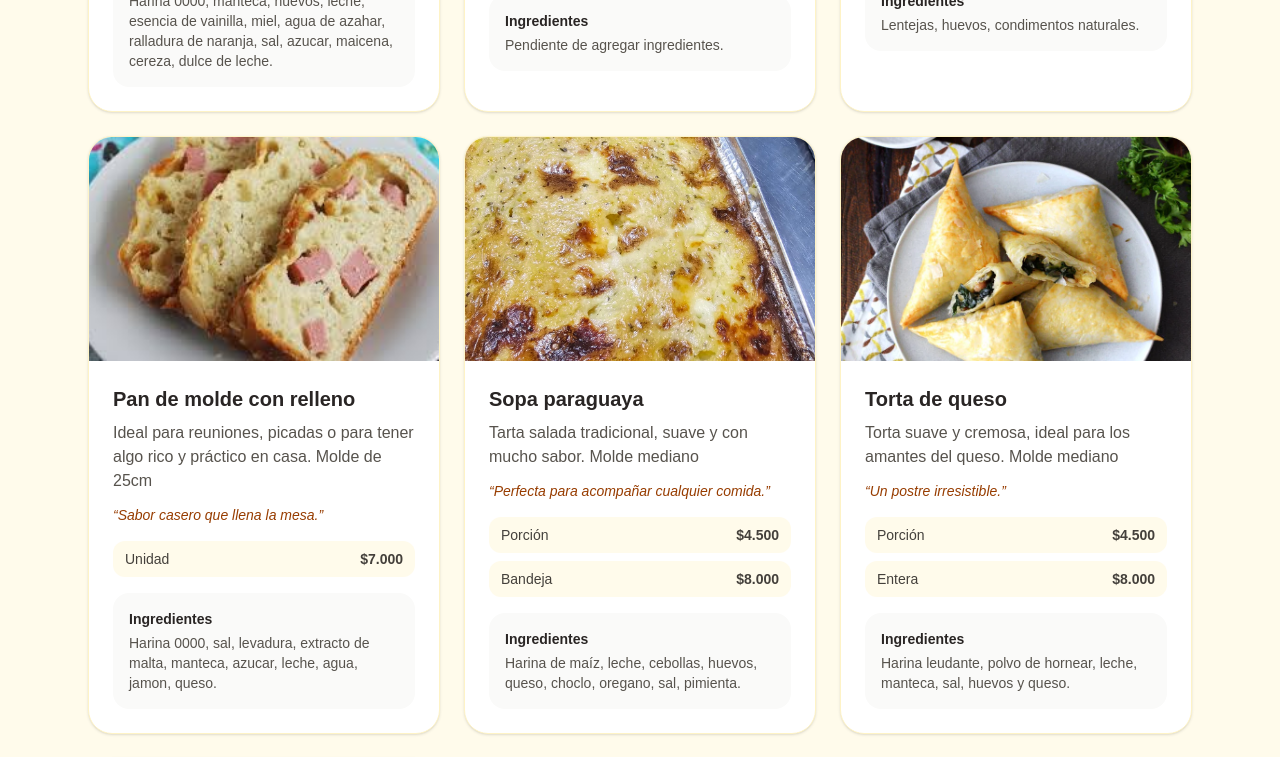
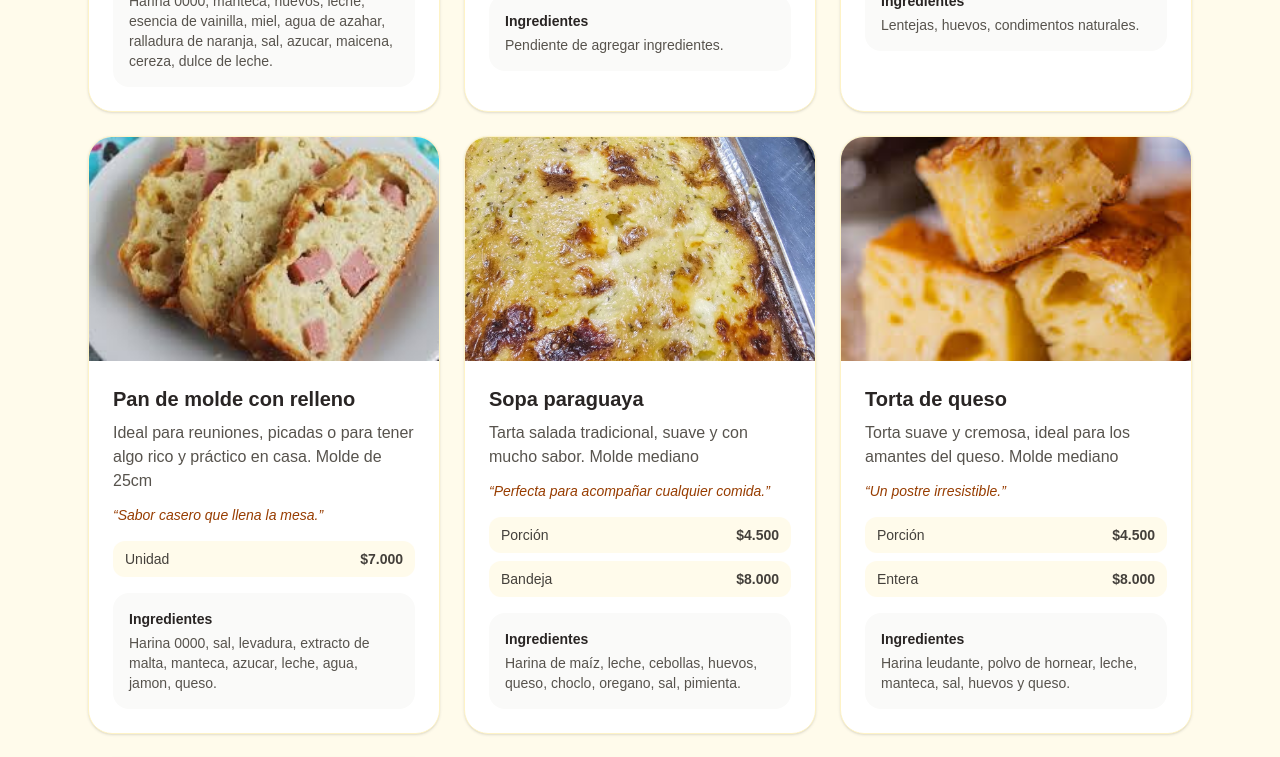
Before and after one commit to Zarzaandres/panaderia-carlita, a Next.js app: page / in a window 1280 px wide. Shown: the part 1700-2457 px from the top of the page. Built offline with nearby package versions, Linux system fonts and the light colour scheme; grey boxes are pictures that could not be loaded.

Commit message:
actulizar imagen

```diff
--- a/app/page.tsx
+++ b/app/page.tsx
@@ -105,14 +105,14 @@ export default function PanaderiaCarlitaWeb() {
   ],
   descripcion: 'Torta suave y cremosa, ideal para los amantes del queso. Molde mediano',
   frase: 'Un postre irresistible.',
-  imagen: '/productos/masa-filo-pollo.jpeg' ,
+  imagen: '/productos/torta-queso.jpg' ,
   ingredientes: 'Harina leudante, polvo de hornear, leche, manteca, sal, huevos y queso.',
 },
 {
   id: 'masa-filo-pollo',
   nombre: 'Masa filo rellena de pollo',
   descripcion: 'Crujientes bocados de masa filo rellenos de pollo, ideales para compartir 🤤',
-  imagen: '/masa-filo-pollo.jpg',
+  imagen: '/masa-filo-pollo.jpeg',
   variantes: [
     { nombre: 'Media docena', precio: 6000 },
     { nombre: 'Docena', precio: 11000 },
```
